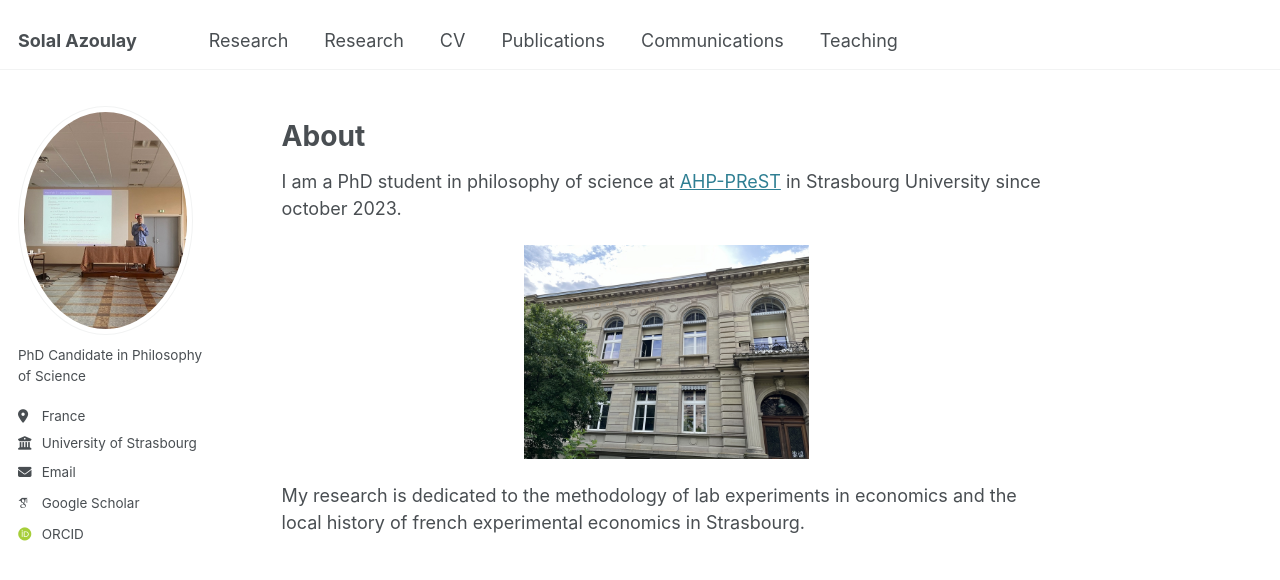
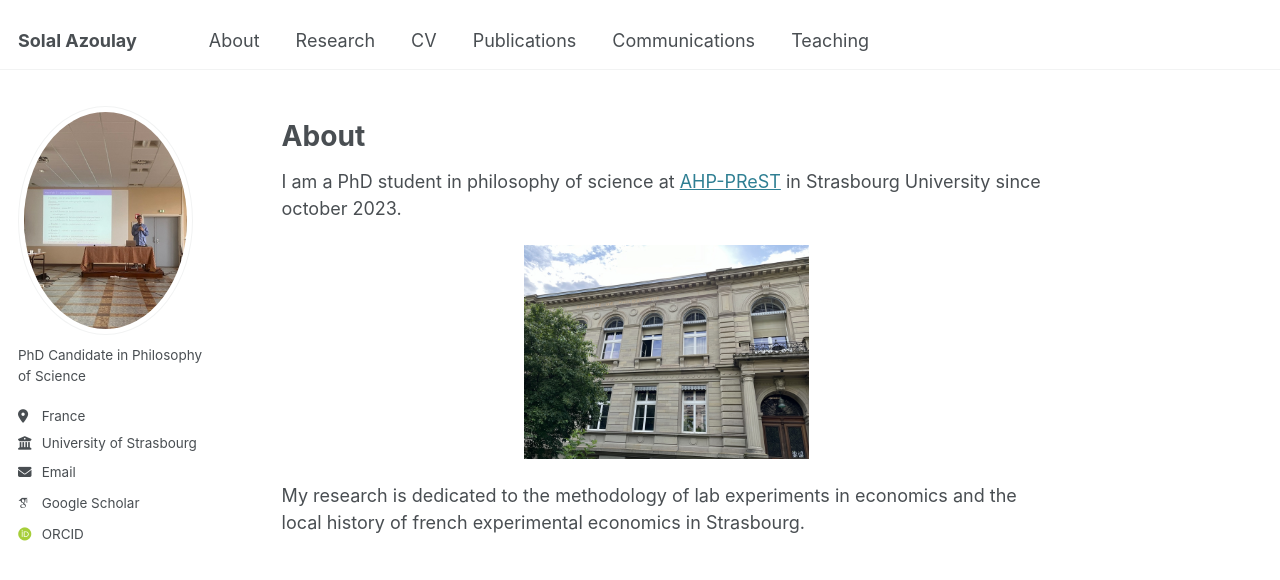
Before and after one commit to solal-azoulay/solal-azoulay.github.io, a Jekyll site: the page built from _pages/about.md, in a window 1280 px wide. Shown: the top 580 px of the page. Built offline with Jekyll 4.4.1, drawn with Linux system fonts in a browser that asks for light colours; some web fonts are replaced.

Commit message:
Update navigation.yml

```diff
--- a/_data/navigation.yml
+++ b/_data/navigation.yml
@@ -5,7 +5,7 @@
 # prevent it from being included in the site.
 
 main:
-  - title: "Research"
+  - title: "About"
     url: /
 
   - title: "Research"
```
